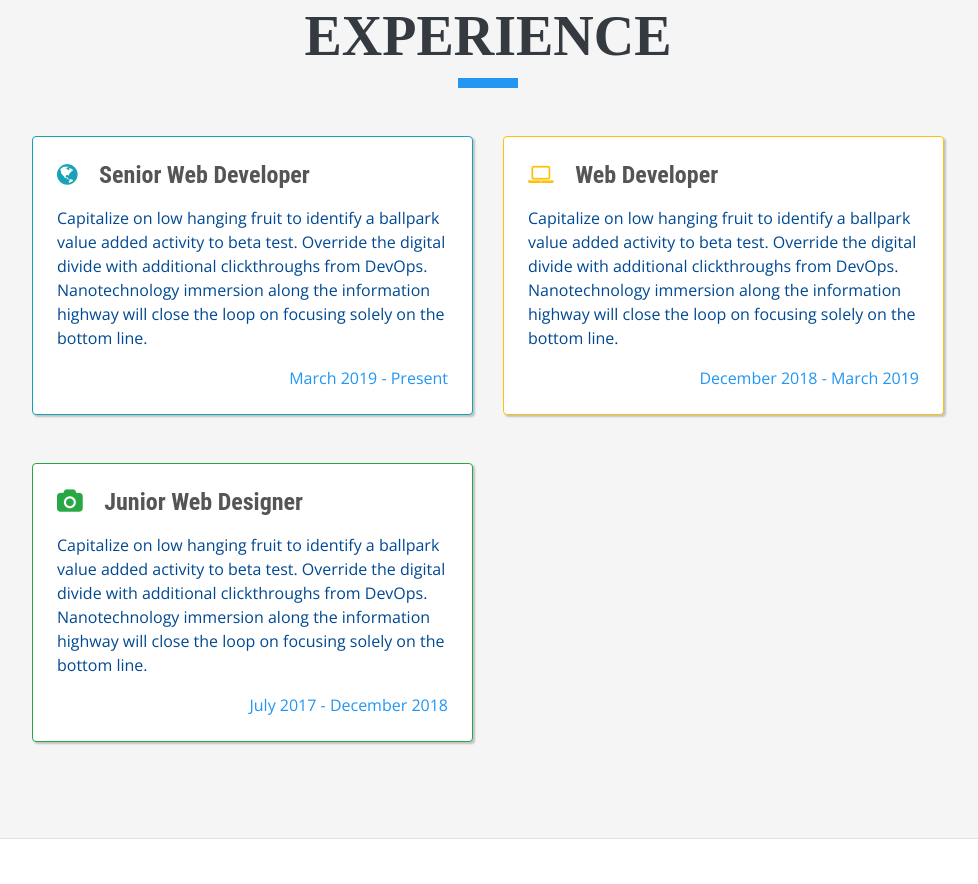
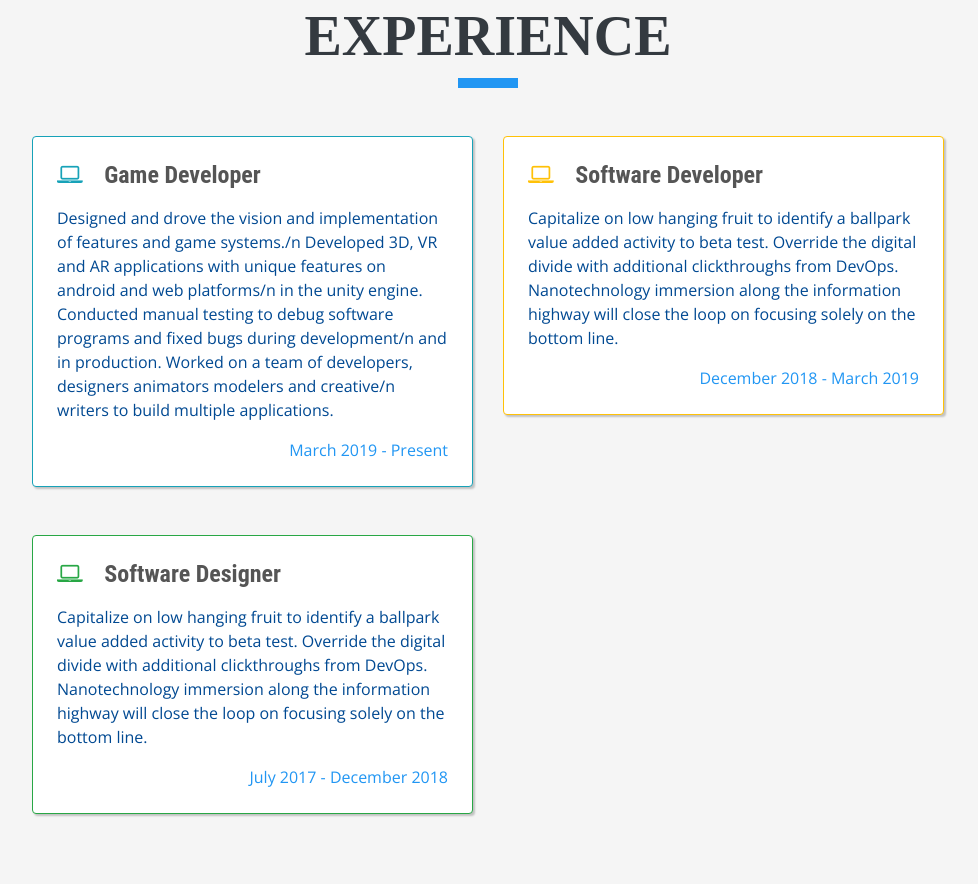
Before and after one commit to nnamanichijindu/2Dportfolio, a plain HTML site: page index.html in a window 1280 px wide. Shown: the part 845-1729 px from the top of the page, without its empty margins (288-1266 px from the left). Drawn offline with nearby package versions, Linux system fonts and the light colour scheme; a web font is replaced by a local one.

Commit message:
Update index.html

```diff
--- a/index.html
+++ b/index.html
@@ -130,8 +130,11 @@ License URL: https://creativecommons.org/licenses/by/4.0/
               <div class="resume-item col-md-6 col-sm-12 " >
                 <div class="card mx-0 p-4 mb-5" style="border-color: #17a2b8; box-shadow: 2px 2px 2px rgba(0, 0, 0, 0.21);">
                   <div class=" resume-content mr-auto">
-                      <h4 class="mb-3"><i class="fa fa-globe mr-3 text-info"></i> Senior Web Developer</h4>
-                      <p>Capitalize on low hanging fruit to identify a ballpark value added activity to beta test. Override the digital divide with additional clickthroughs from DevOps. Nanotechnology immersion along the information highway will close the loop on focusing solely on the bottom line.</p>
+                      <h4 class="mb-3"><i class="fa fa-laptop mr-3 text-info"></i> Game Developer</h4>
+                      <p>Designed and drove the vision and implementation of features and game systems./n
+Developed 3D, VR and AR applications with unique features on android and web platforms/n in the unity engine.
+Conducted manual testing to debug software programs and fixed bugs during development/n and in production.
+Worked on a team of developers, designers animators modelers and creative/n writers to build multiple applications.</p>
                   </div>
                   <div class="resume-date text-md-right">
                       <span class="text-primary">March 2019 - Present</span>
@@ -141,7 +144,7 @@ License URL: https://creativecommons.org/licenses/by/4.0/
               <div class="resume-item col-md-6 col-sm-12">
                 <div class="card mx-0 p-4 mb-5" style="border-color: #ffc107; box-shadow: 2px 2px 2px rgba(0, 0, 0, 0.21);">
                   <div class="resume-content mr-auto">
-                      <h4 class="mb-3"><i class="fa fa-laptop mr-3 text-warning"></i>  Web Developer</h4>
+                      <h4 class="mb-3"><i class="fa fa-laptop mr-3 text-warning"></i>  Software Developer</h4>
                       <p>Capitalize on low hanging fruit to identify a ballpark value added activity to beta test. Override the digital divide with additional clickthroughs from DevOps. Nanotechnology immersion along the information highway will close the loop on focusing solely on the bottom line.</p>
                   </div>
                   <div class="resume-date text-md-right">
@@ -152,7 +155,7 @@ License URL: https://creativecommons.org/licenses/by/4.0/
               <div class="resume-item col-md-6 col-sm-12">
                 <div class="card mx-0 p-4 mb-5" style="border-color: #28a745; box-shadow: 2px 2px 2px rgba(0, 0, 0, 0.21);">
                   <div class="resume-content mr-auto">
-                      <h4 class="mb-3"><i class="fa fa-camera mr-3 text-success"></i> Junior Web Designer</h4>
+                      <h4 class="mb-3"><i class="fa fa-laptop mr-3 text-success"></i> Software Designer</h4>
                       <p>Capitalize on low hanging fruit to identify a ballpark value added activity to beta test. Override the digital divide with additional clickthroughs from DevOps. Nanotechnology immersion along the information highway will close the loop on focusing solely on the bottom line.</p>
                   </div>
                   <div class="resume-date text-md-right">
```
